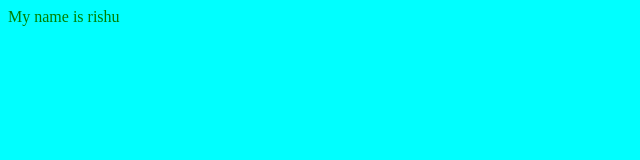
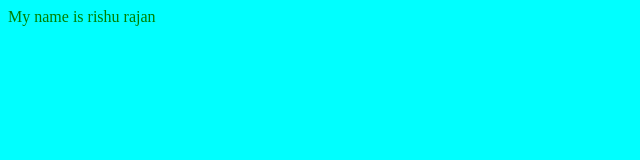
Before and after one commit to rishu072/WEB-development, a plain HTML site: page Baise/index.html in a window 1280 px wide. Shown: the full height of the page, 0-640 px from the left. Drawn offline with Linux system fonts and the light colour scheme.

Commit message:
NameChange

```diff
--- a/Baise/index.html
+++ b/Baise/index.html
@@ -7,7 +7,7 @@
     <link rel="stylesheet" href="style.css">
 </head>
 <body>
-    My name is rishu
+    My name is rishu rajan
     <script src="script.js"></script>
 </body>
 </html>
```
